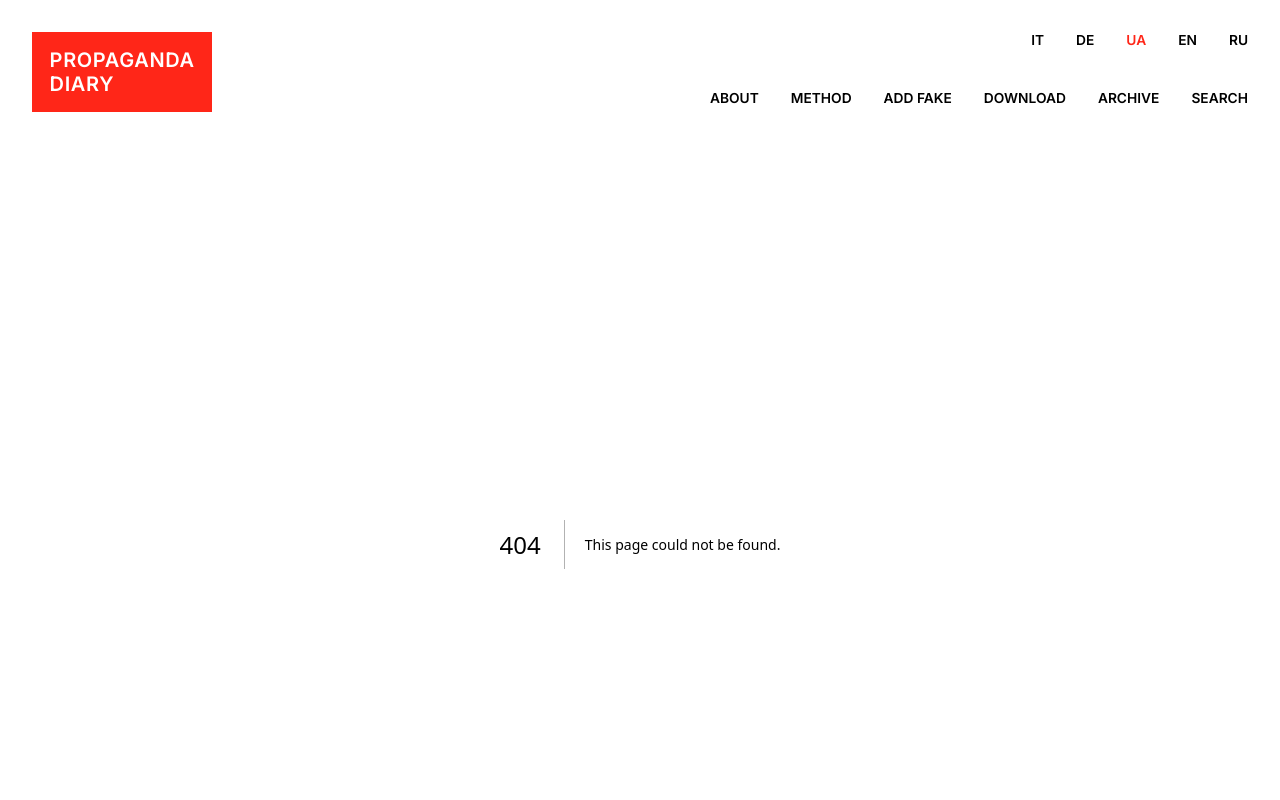
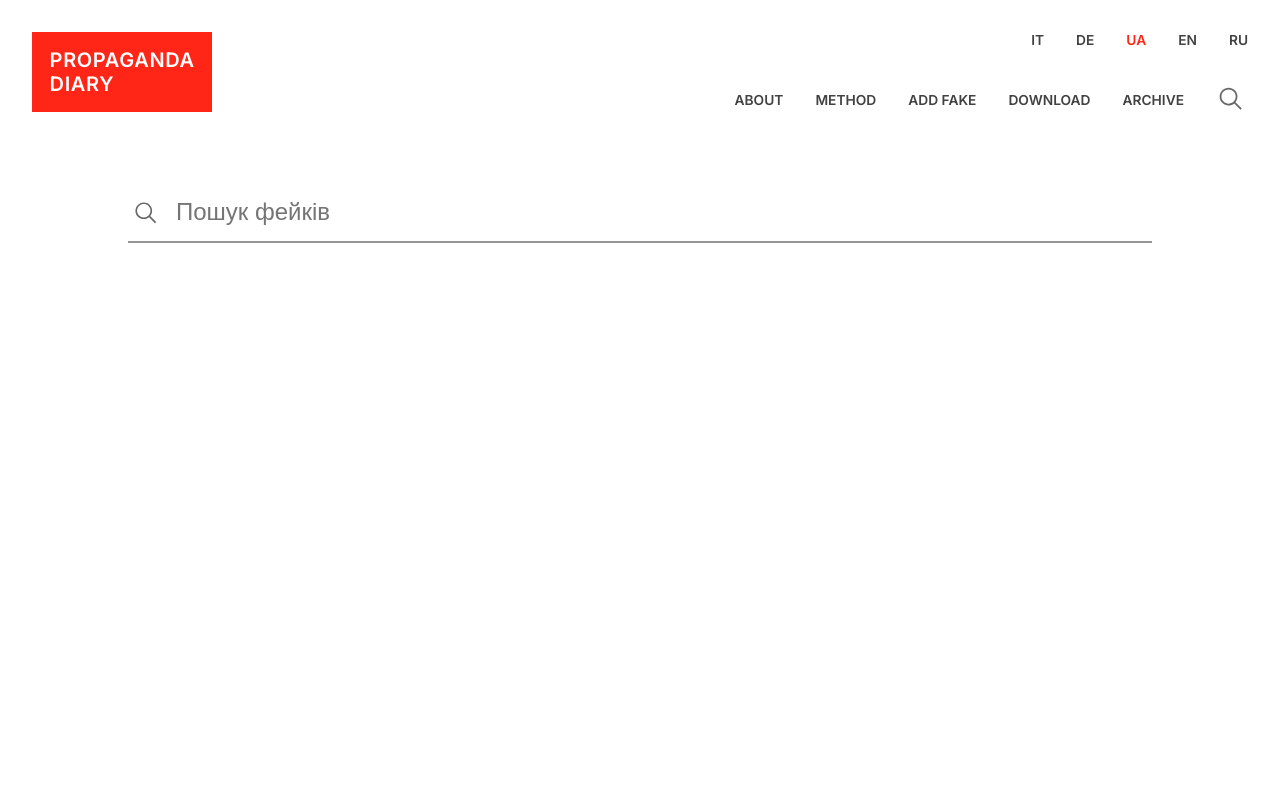
Before and after one commit to sergesoroka/propagandaDiary, a Next.js app: page /search in a window 1280 px wide. Before the commit this address had no page. Shown: the top 800 px of the page. Built offline with nearby package versions, Linux system fonts and the light colour scheme.

Commit message:
Search Page Without Logic

```diff
--- a/src/components/Header/Header.module.css
+++ b/src/components/Header/Header.module.css
@@ -7,8 +7,8 @@
 .navbarWrap {
   display: flex;
   justify-content: space-between;
-  align-items: flex-end;
-  margin-top: 2.6rem;
+  align-items: center;
+  margin-top: 2rem;
 }
 
 .navbarWrap li {
--- a/src/components/Header/Navbar/Navbar.tsx
+++ b/src/components/Header/Navbar/Navbar.tsx
@@ -25,7 +25,8 @@ const Navbar = () => {
         target="_blank"
       >
         <li className={pathname === "/method" ? styles.activeLink : ""}>
-        Add Fake</li>
+          Add Fake
+        </li>
       </Link>
 
       <Link
@@ -34,14 +35,32 @@ const Navbar = () => {
         target="_blank"
       >
         <li className={pathname === "/method" ? styles.activeLink : ""}>
-        Download</li>
+          Download
+        </li>
       </Link>
       <Link href="/archive">
         <li className={pathname === "/archive" ? styles.activeLink : ""}>
           Archive
         </li>
       </Link>
-      <li>Search</li>
+      <Link href="/search">
+        <li style={{marginTop: '4px'}}>
+          <svg
+            width="32"
+            height="32"
+            viewBox="0 0 36 36"
+            fill="none"
+            xmlns="http://www.w3.org/2000/svg"
+          >
+            <path
+              fillRule="evenodd"
+              clipRule="evenodd"
+              d="M19.8171 19.7962C16.6921 22.9225 11.6227 22.9254 8.49415 19.8028C5.36561 16.6801 5.36268 11.6143 8.48761 8.48804C11.6125 5.36176 16.682 5.35883 19.8105 8.4815C22.9391 11.6042 22.942 16.6699 19.8171 19.7962ZM20.4904 21.8817C16.5615 25.1025 10.7516 24.8818 7.08024 21.2173C3.16992 17.3143 3.16626 10.9827 7.07207 7.07516C10.9779 3.16766 17.3141 3.16399 21.2244 7.06698C24.8958 10.7314 25.1234 16.5368 21.9049 20.4667L29.0201 27.5686L27.6057 28.9836L20.4904 21.8817Z"
+              fill="#676767"
+            />
+          </svg>
+        </li>
+      </Link>
     </ul>
   );
 };
--- /dev/null
+++ b/src/components/Search/Search.module.css
@@ -0,0 +1,46 @@
+.searchWrap {
+  width: 100%;
+  position: relative;
+}
+.searchWrap > input {
+  width: 100%;
+  height: 60px;
+  padding: 0.4rem 0.4rem 0.4rem 3rem;
+  margin-bottom: 2rem;
+  font-size: 24px;
+  border-top: none;
+  border-left: none;
+  border-right: none;
+  border-bottom-color: #969696;
+}
+
+.searchWrap > input:focus,
+.searchWrap > input:checked {
+  outline: none;
+  border-bottom: 2px solid #ff2618;
+  border-top-color: white;
+  border-left-color: white;
+  border-right-color: white;
+}
+
+.clearBtn {
+  position: absolute;
+  top: 0;
+  right: -2px;
+  z-index: 2;
+  border: none;
+  top: 18px;
+  height: 30px;
+  cursor: pointer;
+  color: rgb(0, 0, 0);
+  transform: translateX(2px);
+  background: none;
+  font-size: 25px;
+}
+.searchIcon {
+  position: absolute;
+    top: 16px;
+    left: 4px;
+    font-size: 22px;
+    color: #757575;
+}
--- /dev/null
+++ b/src/components/Search/Search.tsx
@@ -0,0 +1,59 @@
+import { useRouter } from "next/router";
+import styles from "./Search.module.css";
+import useSearchAutoComplete from "./searchHook";
+
+import { uniqueFakesEn } from "../../../utils/statisticCalculate";
+
+const Search = () => {
+  // eslint-disable-next-line react-hooks/rules-of-hooks
+  const router = useRouter();
+  const { locale } = router;
+
+  const {
+    handleChange,
+    handleClick,
+    handleClear,
+    value,
+    suggestionsActive,
+    suggestionIndex,
+    suggestions,
+  } = useSearchAutoComplete({ data: uniqueFakesEn });
+
+  const placeholdrer =
+    locale == "en"
+      ? "Search for fakes"
+      : locale == "ru"
+      ? "Поиск фейков"
+      : "Пошук фейків";
+
+  return (
+    <div className={styles.searchWrap}>
+      <div className={styles.searchIcon}>
+        <svg
+          width="30"
+          height="30"
+          viewBox="0 0 36 36"
+          fill="none"
+          xmlns="http://www.w3.org/2000/svg"
+        >
+          <path
+            fillRule="evenodd"
+            clipRule="evenodd"
+            d="M19.8171 19.7962C16.6921 22.9225 11.6227 22.9254 8.49415 19.8028C5.36561 16.6801 5.36268 11.6143 8.48761 8.48804C11.6125 5.36176 16.682 5.35883 19.8105 8.4815C22.9391 11.6042 22.942 16.6699 19.8171 19.7962ZM20.4904 21.8817C16.5615 25.1025 10.7516 24.8818 7.08024 21.2173C3.16992 17.3143 3.16626 10.9827 7.07207 7.07516C10.9779 3.16766 17.3141 3.16399 21.2244 7.06698C24.8958 10.7314 25.1234 16.5368 21.9049 20.4667L29.0201 27.5686L27.6057 28.9836L20.4904 21.8817Z"
+            fill="#676767"
+          />
+        </svg>
+      </div>
+
+      <input
+        type="text"
+        value={value}
+        onChange={handleChange}
+        placeholder={placeholdrer}
+      />
+      <p>{value}</p>
+    </div>
+  );
+};
+
+export default Search;
--- /dev/null
+++ b/src/components/Search/searchHook.js
@@ -0,0 +1,63 @@
+import { useState } from "react";
+
+const useSearchAutoComplete = ({ data }) => {
+  const [suggestions, setSuggestions] = useState([]);
+  const [suggestionIndex, setSuggestionIndex] = useState(0);
+  const [suggestionsActive, setSuggestionsActive] = useState(false);
+  const [value, setValue] = useState("");
+
+  const handleChange = (e) => {
+    const query = e.target.value.toLowerCase();
+    setValue(query);
+    if (query.length > 1) {
+      const filterSuggestions = data
+        .map((item) => item)
+        .filter((suggestion) => suggestion.toLowerCase().indexOf(query) > -1);
+
+      // const filterSuggestionsSubTheme = data
+      //   .map((item) => item.subtheme)
+      //   .filter((suggestion) => suggestion.toLowerCase().indexOf(query) > -1);
+
+      // const filterSuggestionsDiscription = data
+      //   .map((item) => item.discription)
+      //   .filter((suggestion) => suggestion.toLowerCase().indexOf(query) > -1);
+
+      // const filterSuggestionsDisproof = data
+      //   .map((item) => item.disproof)
+      //   .filter((suggestion) => suggestion.toLowerCase().indexOf(query) > -1);
+
+      setSuggestions([
+        ...filterSuggestions,
+        // ...filterSuggestionsSubTheme,
+        // ...filterSuggestionsDiscription,
+        // ...filterSuggestionsDisproof,
+      ]);
+      setSuggestionsActive(true);
+    } else {
+      setSuggestionsActive(false);
+    }
+  };
+
+  const handleClick = (e) => {
+    setSuggestions([]);
+    setValue(e.target.innerText);
+    setSuggestionsActive(false);
+  };
+
+  const handleClear = () => {
+    setValue("");
+    setSuggestions([]);
+  };
+
+  return {
+    suggestionsActive,
+    suggestionIndex,
+    value,
+    handleChange,
+    handleClick,
+    handleClear,
+    suggestions,
+  };
+};
+
+export default useSearchAutoComplete;
--- /dev/null
+++ b/src/pages/search.tsx
@@ -0,0 +1,13 @@
+import Search from "@/components/Search/Search";
+import styles from "../styles/Home.module.css";
+
+const search = () => {
+
+  return (
+    <div className={styles.mainLeft}>
+     <Search />
+    </div>
+  );
+};
+
+export default search;
--- a/src/styles/Home.module.css
+++ b/src/styles/Home.module.css
@@ -253,6 +253,10 @@
     min-height: 100vh;
   }
 
+  .mainLeft, .main {
+    padding: 1rem;
+  }
+
   .grid {
     grid-template-columns: 1fr;
     margin-bottom: 120px;
```
Also changed, not shown: src/components/BarChart/BarChart.tsx (+13 -11 lines), src/components/LatestNarratives/LatestNarratives.tsx (+7 -1 lines), public/search.svg (added).
